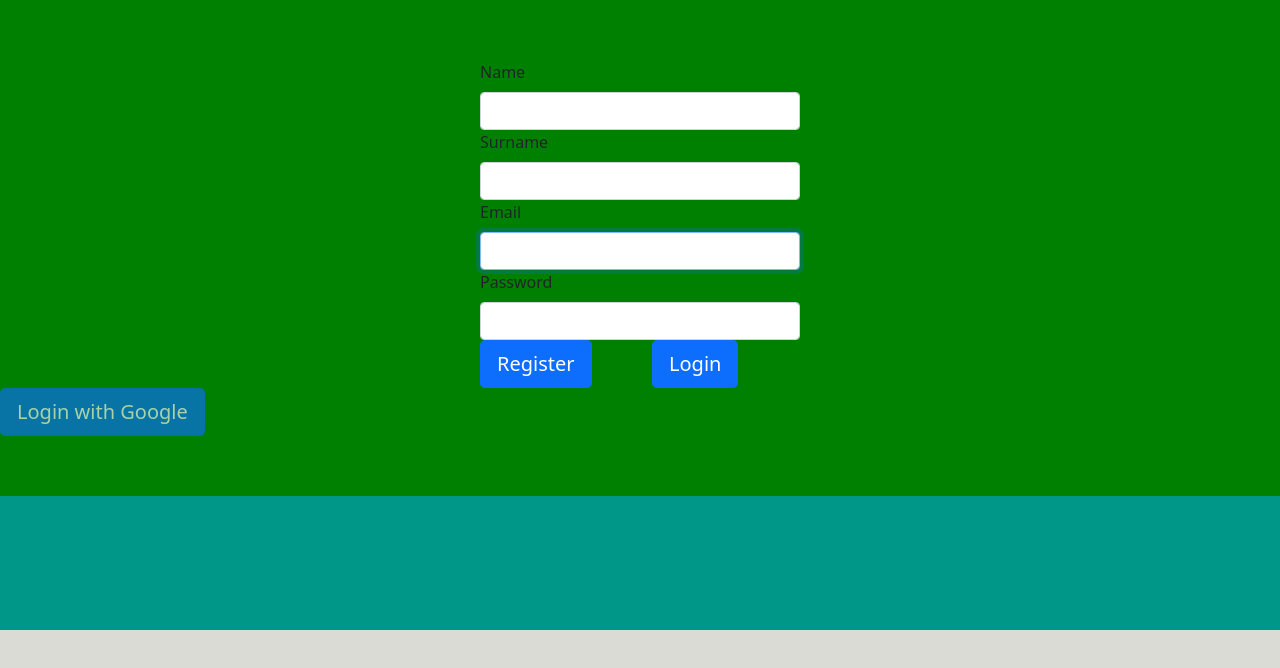
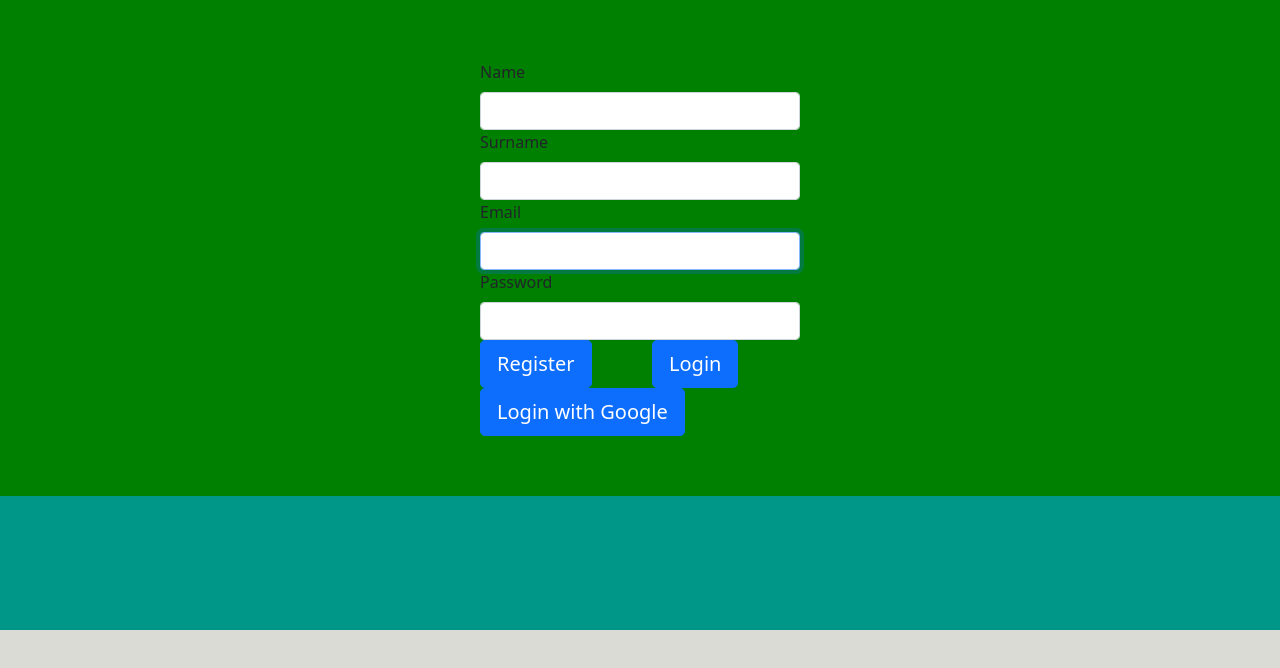
Before and after one commit to lakkakula-saidev/BW-4-Frontend, a React (Create React App) app in the folder whatsapp/: page /login in a window 1280 px wide. Shown: the top 668 px of the page. Built offline with nearby package versions, Linux system fonts and the light colour scheme; no server answers.

Commit message:
google login moved

```diff
--- a/whatsapp/src/components/Login.jsx
+++ b/whatsapp/src/components/Login.jsx
@@ -70,14 +70,15 @@ export default function Login() {
                             Login
                         </Button>
                     </Col>
+                    <Col>
+                    <Button block size="lg" type="submit" >
+                        Login with Google
+                    </Button>
+                </Col>
                 </Row>
             </Form>
             <Row className="justify-content-md-center">
-                <Col>
-                    <Button block size="lg" type="submit" disabled={!validateForm()}>
-                        Login with Google
-                    </Button>
-                </Col>
+
             </Row>
         </div>
     );
```
